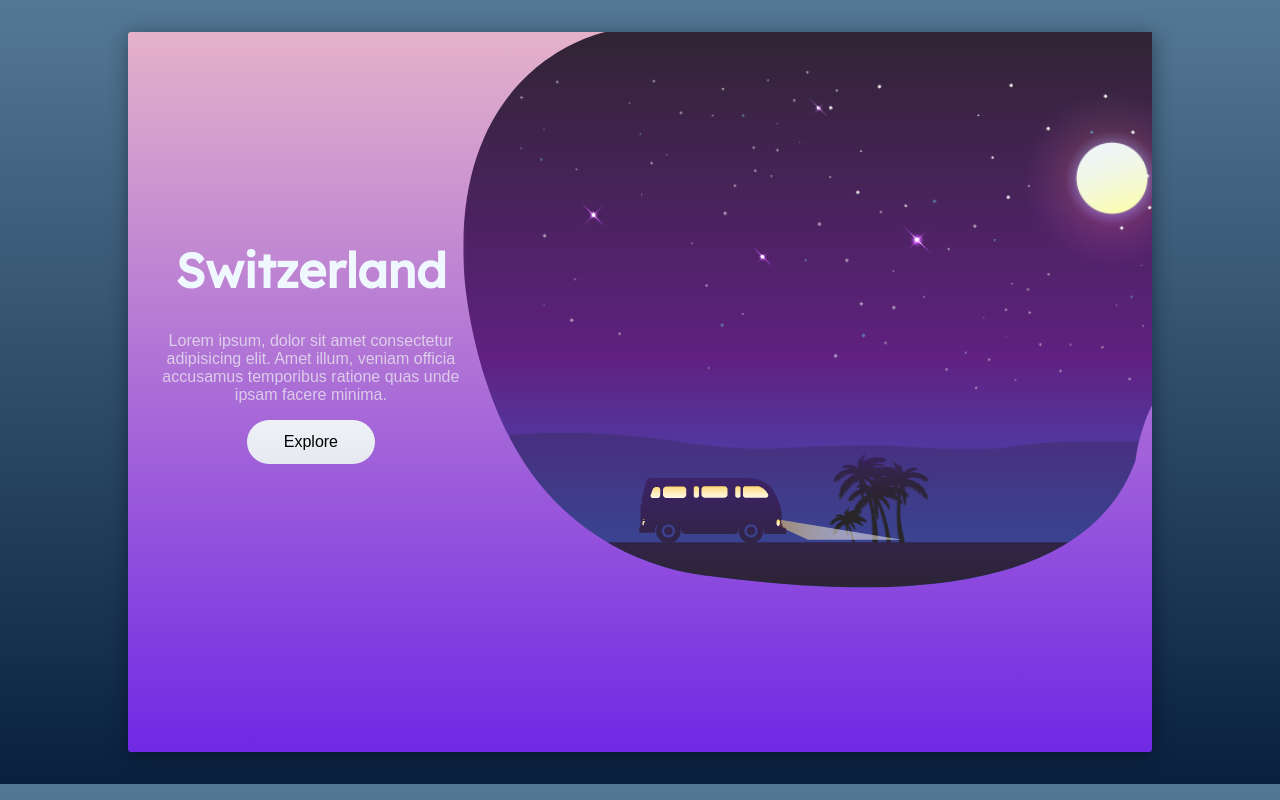
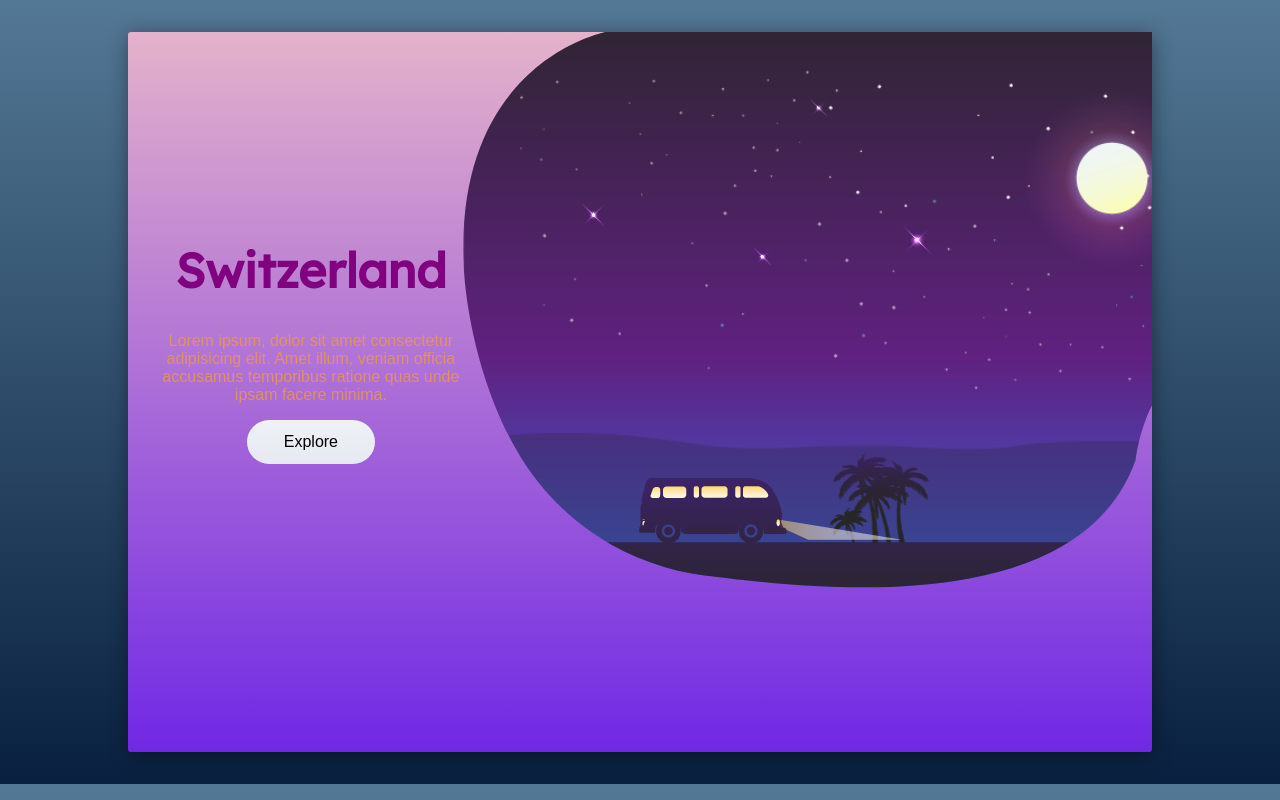
Before and after one commit to Portoluiz/Responsive_Web_Page_13-09-2019, a plain HTML site: page Index.html in a window 1280 px wide. Drawn offline with Linux system fonts and the light colour scheme; a web font is replaced by a local one.

Commit message:
Update style.css
att das telas

```diff
--- a/style.css
+++ b/style.css
@@ -56,12 +56,12 @@ body{
 .container h1{
   font-family: 'Lexend Deca', sans-serif;
   font-size: 3em;
-  color: aliceblue;
+  color: purple;
 }
 
 .container p{
   font-family: 'Muli', sans-serif;
-  color: #ececf0bd;
+  color: #f39c39bd;
 }
 
 button{
```
